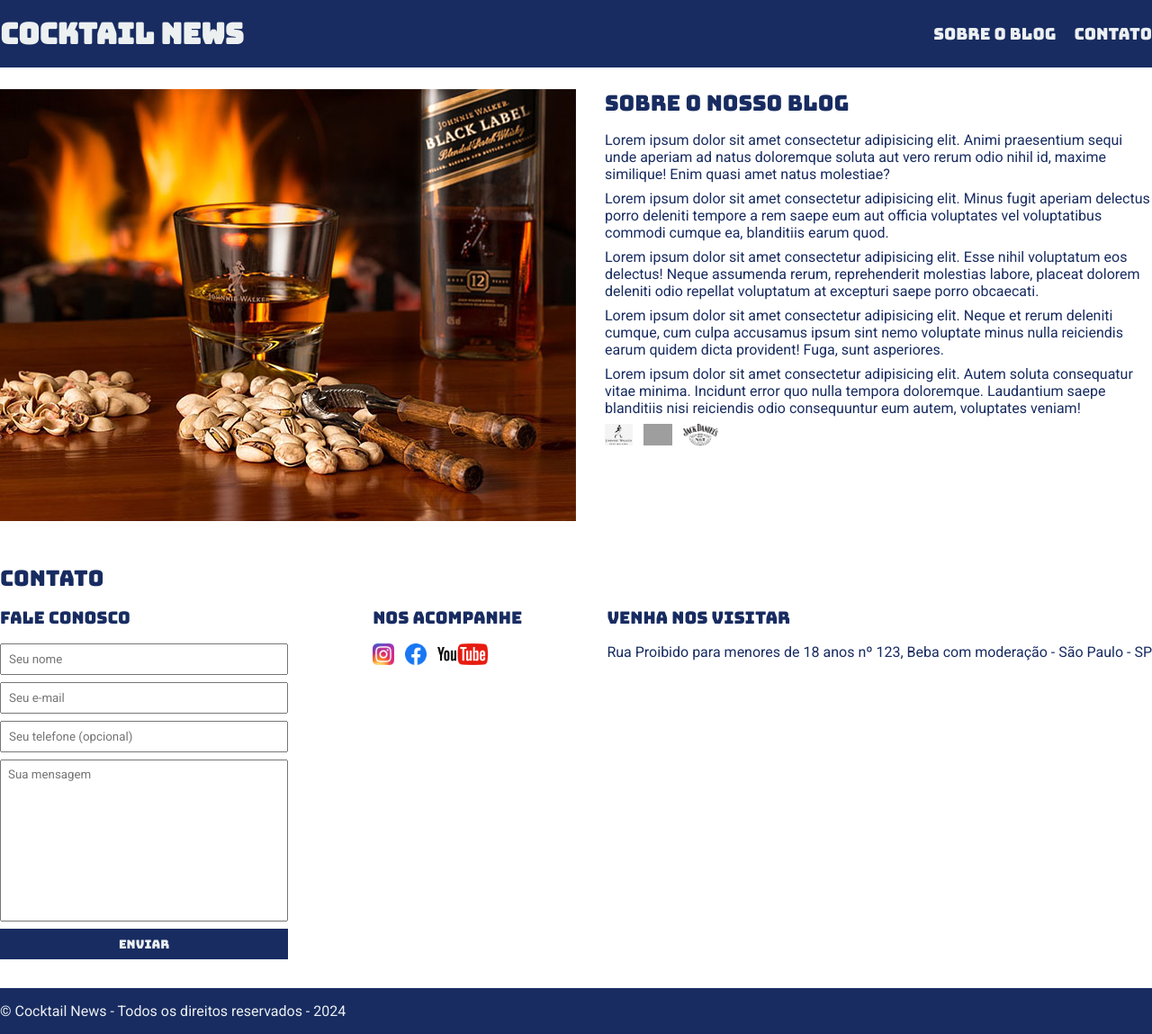
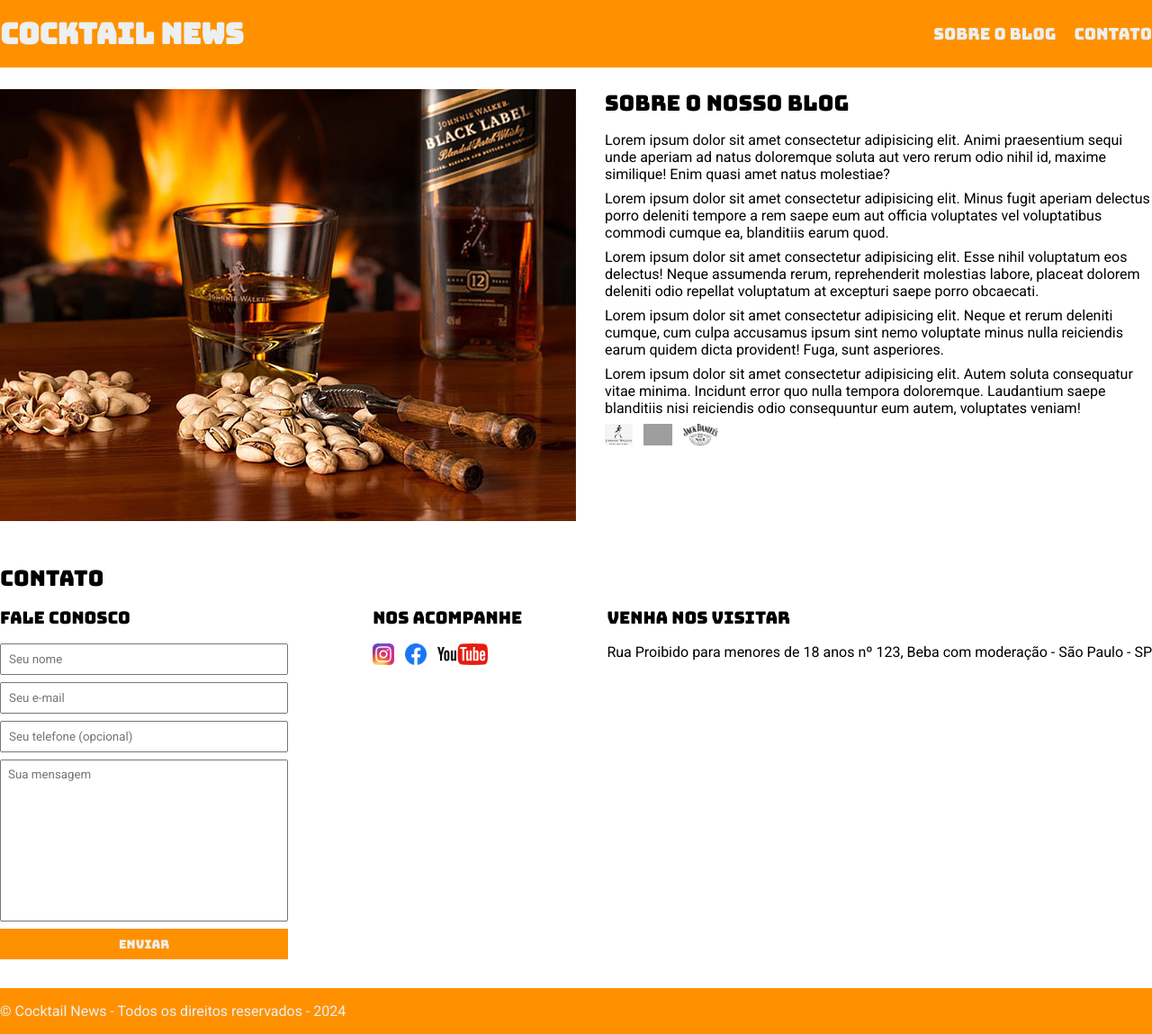
Before and after one commit to Mascott23/site_cocktailnews, a plain HTML site: page index.html in a window 1280 px wide. Shown: the whole page at 90% size. Drawn offline with Linux system fonts and the light colour scheme; grey boxes are pictures that could not be loaded.

Commit message:
Mudança de cores

```diff
--- a/main.css
+++ b/main.css
@@ -3,6 +3,7 @@
     padding: 0;
     box-sizing: border-box;
 }
+
 header,
 section h2,
 section h3,
@@ -10,19 +11,23 @@ form button {
     font-family: "Bungee", sans-serif;
     font-weight: normal;
 }
+
 body, input, textarea {
     font-family: "Roboto", sans-serif;
 }
+
 header {
     padding: 16px 0;
-    background-color: #182c61;
+    background-color: #ff9100;
     color: #ecf0f1;
 }
+
 header nav li {
     display: inline;
     margin-left: 16px;
     font-size: 18px;
 }
+
 header nav li a {
     color: #ecf0f1;
     text-decoration: none;
@@ -40,48 +45,61 @@ section .container {
     align-items: center;
     justify-content: space-between;
 }
+
 .brands-list img {
     height: 24px;
     margin-right: 8px;
 }
+
 .brands-list li {
     display: inline;
 }
+
 section .container {
     align-items: flex-start;
 }
+
 section {
     padding: 24px 0;
 }
+
 section h2 {
     margin-bottom: 16px;
 }
+
 section {
-    color: #182c61;
+    color: #000000;
 }
+
 section p {
     margin-bottom: 8px;
 }
 .store-front {
     margin-right: 32px;
 }
+
 .social-links img {
     height: 24px;
 }
+
 .social-links li {
     display: inline;
     margin-right: 8px;
 }
+
 .social-links li a {
     text-decoration: none;
 }
+
 #contact .container {
     display: block;
 }
+
 .contact-methods {
     display: flex;
     justify-content: space-between;
 }
+
 form input,
 form textarea,
 form button {
@@ -90,27 +108,33 @@ form button {
     margin-bottom: 8px;
     padding: 8px;
 }
+
 form textarea {
     resize: none;
     height: 180px;
 }
+
 section h3 {
     margin-bottom: 16px;
 }
+
 form button {
-    background-color: #182c61;
+    background-color: #ff9100;
     color: #ecf0f1;
     border: none;
     cursor: pointer;
 }
+
 form button:hover {
-    background-color: #314e9e;
+    background-color: #ffc250;
 }
+
 input:focus, textarea:focus {
-    outline-color: #182c61;
+    outline-color: #ff9100;
 }
+
 footer {
-    background-color: #182c61;
+    background-color: #ff9100;
     color: #ecf0f1;
     padding: 16px 0;
 }
```
